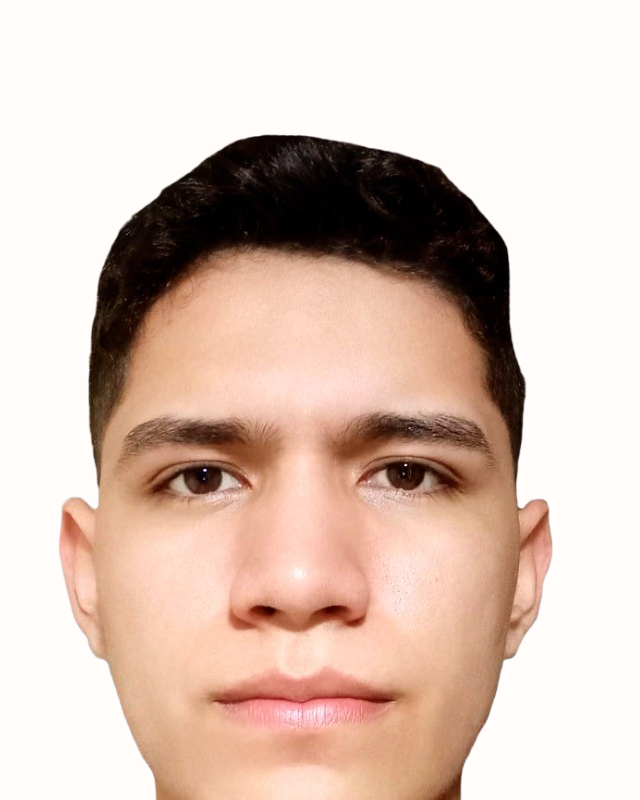
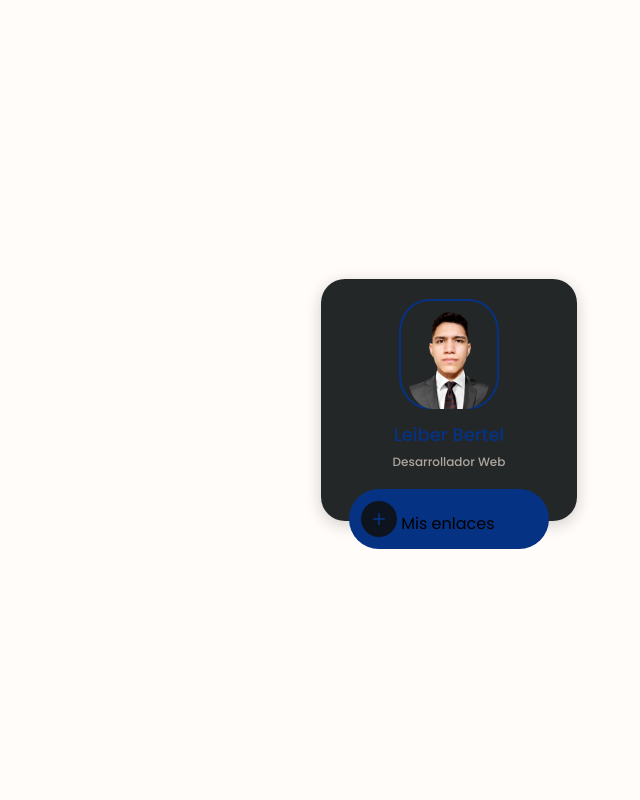
Before and after one commit to leiberbertel/card-profile-responsive, a plain HTML site: page index.html in a window 1280 px wide. Shown: the top 800 px of the page, without its empty margins (191-831 px from the left). Drawn offline with nearby package versions, Linux system fonts and the light colour scheme.

Commit message:
actualización del archivo css

```diff
--- a/assets/css/styles.css
+++ b/assets/css/styles.css
@@ -5,9 +5,9 @@
 :root {
   /*========== Colors ==========*/
   /*Color mode HSL(hue, saturation, lightness)*/
-  --first-color: hsl(29, 80%, 58%);
-  --first-color-light: hsl(29, 80%, 70%);
-  --black-color: hsl(29, 16%, 10%);
+  --first-color: hsl(219, 91%, 27%);
+  --first-color-light: hsl(216, 79%, 38%);
+  --black-color: hsla(204, 14%, 7%, 0.911);
   --text-color: hsl(29, 8%, 65%);
   --body-color: hsl(29, 100%, 99%);
 
@@ -39,17 +39,161 @@ ul {
 }
 
 img {
-  max-width: 100%;
+  max-width: 85%;
   height: auto;
 }
 
 /*=============== CARD ===============*/
+.container{
+  height: 100vh;
+  margin-inline: 1.5rem;
+  display: grid;
+  place-items: center;
+}
+
+.card{
+  position: relative;
+  width: 256px;
+  background-color: var(--black-color);
+  padding: 1.25rem 2rem 3rem;
+  border-radius: 1.5rem;
+  text-align: center;
+  box-shadow: 0 4px 16px hsla(29, 75%, 8%, .2);
+}
+
+.card__img{
+  width: 96px;
+  border-radius: 30%;
+}
+
+.card__border{
+  width: 100px;
+  height: 110px;
+  border: 2px solid var(--first-color);
+  border-radius: 30%;
+  display: grid;
+  place-items: center;
+  margin: 0 auto .75rem;
+}
+
+.card__name{
+  color: var(--first-color);
+  font-size: var(--h3-font-size);
+  font-weight: 500;
+}
+
+.card__profession{
+  color: var(--text-color);
+  font-size: var(--smaller-font-size);
+  font-weight: 500;
+}
+
+.card__social{
+  width: 200px;
+  background-color: var(--first-color);
+  padding: .75rem;
+  border-radius: 3rem;
+  text-align: initial;
+  box-shadow: 0 8px 24px hsla (29, 75%, 56%, .3);
+  position: absolute;
+  left: 0;
+  right: 0;
+  bottom: -1.75rem;
+  margin: 0 auto;
+  overflow: hidden;
+  transform-origin: 18px 17px;
+}
+
+.card__social-control{
+  position: relative;
+  transform-origin: 18px 18px;
+  transition: transform .45s ease;
+  transform: rotate(0);
+}
+
+.card__social-toggle{
+  display: inline-flex;
+  background-color: var(--black-color);
+  color: var(--first-color);
+  font-size: 1.25rem;
+  padding: .5rem;
+  border-radius: 50%;
+  cursor: pointer;
+  position: relative;
+  z-index: 10;
+}
+
+.card__social-text{
+  display: block;
+  color: var(--black-color);
+  font-size: var(--smaller-font-size);
+  font-weight: 500;
+}
+
+.card__social-list{
+  display: inline-flex;
+  column-gap: .75rem;
+  transform: rotate(135deg);
+  transform-origin: 18px 17px;
+}
+
+.card__social-link{
+  display: inline-flex;
+  background-color: var(--first-color-light);
+  color: var(--black-color);
+  font-size: 1.25rem;
+  padding: 6px;
+  border-radius: 50%;
+}
+
+.card__social-text,
+.card__social-list{
+  position: absolute;
+  top: 0;
+  left: 0;
+  right: 0;
+  padding-left: 3.1rem;
+}
+
+.card__social-text{
+  top: .5rem;
+}
+
+/* Rotate social */
+.animation .card__social-control{
+  transform: rotate(-135deg);
+}
+
+/* Up animation */
+.card__social.animation{
+  animation: up-animation 1s ease-in-out forwards;
+}
+
+@keyframes up-animation{
+  0%, 100%{
+    transform: rotate(0);
+  }
+    50%, 60%{
+    transform: rotate(-3deg);
+  }
+    88%{
+    transform: rotate(1deg);
+  }
+}
+/* Down animation */
+.card__social.down-animation{
+  animation: down-animation 1s ease-in-out forwards;
+}
 
 
-/* Rotate social */
-
-
-/* Up animation */
-
-
-/* Down animation */
+@keyframes down-animation{
+  0%, 100%{
+    transform: rotate(0);
+  }
+  50%, 60%{
+    transform: rotate(6deg);
+  }
+  88%{
+    transform: rotate(-1deg);
+  }
+}
```
